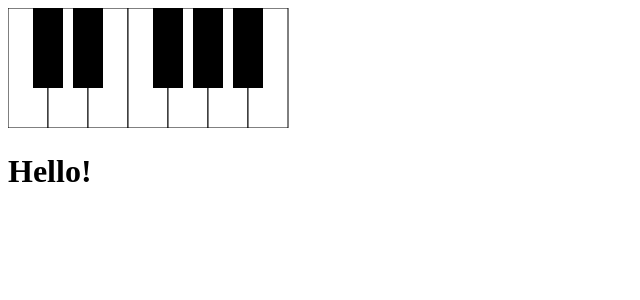
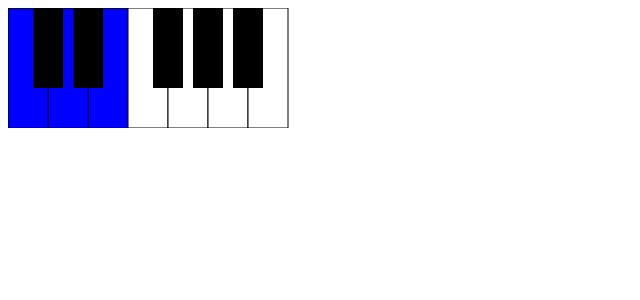
Before and after one commit to kelsbor/MusicApp, a React (Create React App) app: page / in a window 1280 px wide. Shown: the top 300 px of the page, without its empty margins (0-640 px from the left). Built offline with nearby package versions, Linux system fonts and the light colour scheme.

Commit message:
Updated Piano Component

```diff
--- a/src/App.js
+++ b/src/App.js
@@ -1,13 +1,18 @@
 import './App.css';
-import Piano from './components/PianoKeyboard.js'
+import React, { useState } from 'react';
+import Chord from './components/Chord.js';
+import Piano from './components/Piano.js'
 
 function App() {
-  return (
-    <>
-      <Piano />
-      <h1>Hello!</h1>
-    </>
-  );
+    return (
+        <div>
+            {/* Render a two-octave piano with highlighted notes */}
+            <Piano notes={[0,2,4]} />
+
+            {/* Render a default one-octave piano without highlighted notes */}
+
+        </div>
+    );
 }
 
 export default App;
--- /dev/null
+++ b/src/components/Chord.js
@@ -0,0 +1,110 @@
+class Chord {
+    constructor(functionalName, chordQuality, key) {
+        this.functionalName = {
+            "I": [0,4,7],
+            "bII": [1,5,8],
+            "II": [2,6,9],
+            "bIII": [3,7,10],
+            "III": [4,8,11],
+            "IV": [5,9,12],
+            "bV": [6,10,13],
+            "V": [7,11,14],
+            "bVI": [8,12,15],
+            "VI": [9,13,16],
+            "bVII": [10,14,17],
+            "VII": [11,15,18]
+        }
+
+        this.keys ={
+            'C': 0,
+            'C#':1,
+            'D': 2,
+            'D#': 3,
+            'E': 4,
+            'F': 5,
+            'F#': 6,
+            'G': 7,
+            'G#': 8,
+            'A': 9,
+            'A#': 10,
+            'B': 11
+        }
+
+        this.functionalName = functionalName;
+        this.key = key;
+        this.chordQuality = chordQuality;
+        this.selectedChord = this.functional_chords[this.functionalName];
+    }
+
+    addQualities() {
+        switch (this.chordQuality) {
+            //Add the logic for each type of chord (adding 7th, +5, 7b, etc)
+            case 'major':
+                break
+
+            case 'minor':
+                this.selectedChord[1] = this.selectedChord[1] - 1
+                console.log('Modified chord:', this.selectedChord);
+                break
+
+            case 'diminished':
+                this.selectedChord[1] = this.selectedChord[1] - 1
+                this.selectedChord[2] = this.selectedChord[2] - 1
+                break
+
+            case 'augmented':
+                this.selectedChord[2] = this.selectedChord[2] + 1
+                break
+
+            case 'major7':
+                this.selectedChord.push(this.selectedChord[0] + 11)
+                break
+
+            case 'major7aug':
+                this.selectedChord[2] = this.selectedChord[2] + 1
+                this.selectedChord.push(this.selectedChord[0] + 11)
+                break
+
+            case 'minor7':
+                this.selectedChord[1] = this.selectedChord[1] - 1
+                this.selectedChord.push(this.selectedChord[0] + 10)
+                break
+
+            case 'minormaj7':
+                this.selectedChord[1] = this.selectedChord[1] - 1
+                this.selectedChord.push(this.selectedChord[0] + 11)
+                break
+
+            case 'dom7':
+                this.selectedChord.push(this.selectedChord[0] + 10)
+                break
+
+            case 'dom7aug':
+                this.selectedChord[2] = this.selectedChord[2] + 1
+                this.selectedChord.push(this.selectedChord[0] + 10)
+                break
+
+            case 'half-diminished':
+                this.selectedChord[1] = this.selectedChord[1] - 1
+                this.selectedChord[2] = this.selectedChord[2] - 1
+                this.selectedChord.push(this.selectedChord[0] + 10)
+                break
+
+            case 'fully-diminished':
+                this.selectedChord[1] = this.selectedChord[1] - 1
+                this.selectedChord[2] = this.selectedChord[2] - 1
+                this.selectedChord.push(this.selectedChord[0] + 9)
+                break
+
+            default:
+                console.error('Unknown chord quality')
+        }
+    }
+
+    transpose(octave) {
+        const keyRoot = this.keys[this.key];
+        this.selectedChord = this.selectedChord.map(note => (note + keyRoot) % 12 + 12 * octave);
+    }
+}
+
+export default Chord;
--- /dev/null
+++ b/src/components/Piano.js
@@ -0,0 +1,58 @@
+import React, { useState, useEffect, useMemo} from 'react';
+
+const Piano = ({ notes = [] }) => {
+    console.log('Received notes:', notes);
+    const [highlightedNotes, setHighlightedNotes] = useState(notes);
+
+    useEffect(() => {
+        // console.log('Received notes:', notes);
+        setHighlightedNotes(notes);
+    }, [notes]);
+
+
+    const getKeyFill = (noteIndex) => {
+        console.log('Checking note index:', noteIndex);
+        console.log('Highlighted notes:', highlightedNotes);
+
+        if (highlightedNotes && highlightedNotes.includes(noteIndex)) {
+            console.log(`Highlighting note: ${noteIndex}`);
+            return 'blue'; // Highlighted color
+        }
+
+        // Determine the default color based on whether the note is black or white
+        return (noteIndex % 12 === 1 || noteIndex % 12 === 3 ||
+                noteIndex % 12 === 6 || noteIndex % 12 === 8 ||
+                noteIndex % 12 === 10) ? 'black' : 'white';
+    };
+
+    const keyFills = useMemo(() => {
+        const fills = [];
+        for (let i = 0; i < 12; i++) {
+          fills.push(getKeyFill(i));
+        }
+        return fills;
+      }, [highlightedNotes]);
+
+
+    return (
+        <svg width="560" height="120" xmlns="http://www.w3.org/2000/svg">
+            {/* White keys */}
+            <rect id="C" x="0" y="0" width="40" height="120" fill={keyFills[0]} stroke="black" />
+            <rect id="D" x="40" y="0" width="40" height="120" fill={keyFills[2]} stroke="black" />
+            <rect id="E" x="80" y="0" width="40" height="120" fill={keyFills[4]} stroke="black" />
+            <rect id="F" x="120" y="0" width="40" height="120" fill={keyFills[5]} stroke="black" />
+            <rect id="G" x="160" y="0" width="40" height="120" fill={keyFills[7]} stroke="black" />
+            <rect id="A" x="200" y="0" width="40" height="120" fill={keyFills[9]} stroke="black" />
+            <rect id="B" x="240" y="0" width="40" height="120" fill={keyFills[11]} stroke="black" />
+
+            {/* Black keys */}
+            <rect id="C#" x="25" y="0" width="30" height="80" fill={keyFills[1]} />
+            <rect id="D#" x="65" y="0" width="30" height="80" fill={keyFills[3]} />
+            <rect id="F#" x="145" y="0" width="30" height="80" fill={keyFills[6]} />
+            <rect id="G#" x="185" y="0" width="30" height="80" fill={keyFills[8]} />
+            <rect id="A#" x="225" y="0" width="30" height="80" fill={keyFills[10]} />
+        </svg>
+    );
+};
+
+export default Piano;
--- a/src/components/PianoKeyboard.js
+++ /dev/null
@@ -1,27 +0,0 @@
-const Piano = () => {
-    return (
-        <>
-        <div class="keyboard">
-          <svg width="560" height="120" xmlns="http://www.w3.org/2000/svg">
-            //White keys
-            <rect id="C" x="0" y="0" width="40" height="120" fill="white" stroke="black" />
-            <rect id="D" x="40" y="0" width="40" height="120" fill="white" stroke="black" />
-            <rect id="E" x="80" y="0" width="40" height="120" fill="white" stroke="black" />
-            <rect id="F" x="120" y="0" width="40" height="120" fill="white" stroke="black" />
-            <rect id="G" x="160" y="0" width="40" height="120" fill="white" stroke="black" />
-            <rect id="A" x="200" y="0" width="40" height="120" fill="white" stroke="black" />
-            <rect id="B" x="240" y="0" width="40" height="120" fill="white" stroke="black" />
-
-            //Black keys
-            <rect id="C#" x="25" y="0" width="30" height="80" fill="black" />
-            <rect id="D#" x="65" y="0" width="30" height="80" fill="black" />
-            <rect id="F#" x="145" y="0" width="30" height="80" fill="black" />
-            <rect id="G#" x="185" y="0" width="30" height="80" fill="black" />
-            <rect id="A#" x="225" y="0" width="30" height="80" fill="black" />
-          </svg>
-        </div>
-        </>
-    )
-}
-
-export default Piano
```
